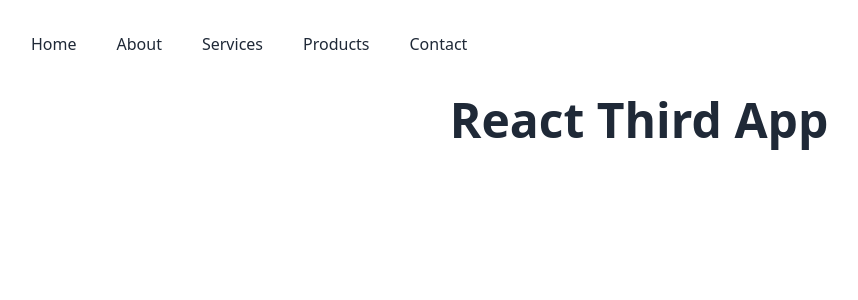
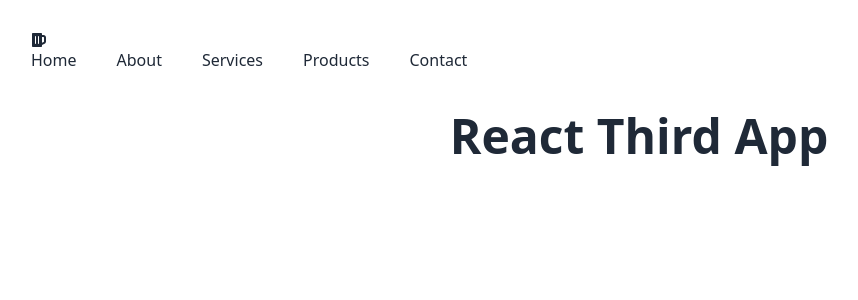
Before and after one commit to AskatAsh/React-JS-Practice, a React (Vite) app in the folder third-react/: page / in a window 1280 px wide. Shown: the top 300 px of the page, without its empty margins (1-859 px from the left). Built offline with nearby package versions, Linux system fonts and the light colour scheme.

Commit message:
installed react icons

```diff
--- a/third-react/package.json
+++ b/third-react/package.json
@@ -11,7 +11,8 @@
   },
   "dependencies": {
     "react": "^18.2.0",
-    "react-dom": "^18.2.0"
+    "react-dom": "^18.2.0",
+    "react-icons": "^4.11.0"
   },
   "devDependencies": {
     "@types/react": "^18.2.15",
--- a/third-react/src/Component/Custom/CustomNav.jsx
+++ b/third-react/src/Component/Custom/CustomNav.jsx
@@ -1,4 +1,5 @@
 import Link from "../Links/Link";
+import { FaBeer } from 'react-icons/fa';
 
 const CustomNav = () => {
     const routesData = [
@@ -11,6 +12,7 @@ const CustomNav = () => {
 
     return (
         <nav>
+            <FaBeer></FaBeer>
             <ul className="md:flex gap-10">
                 {
                     routesData.map(route => <Link key={route.id} route={route}></Link>)
```
Also changed, not shown: 1 other file (tests, documents, lock files or other folders).
